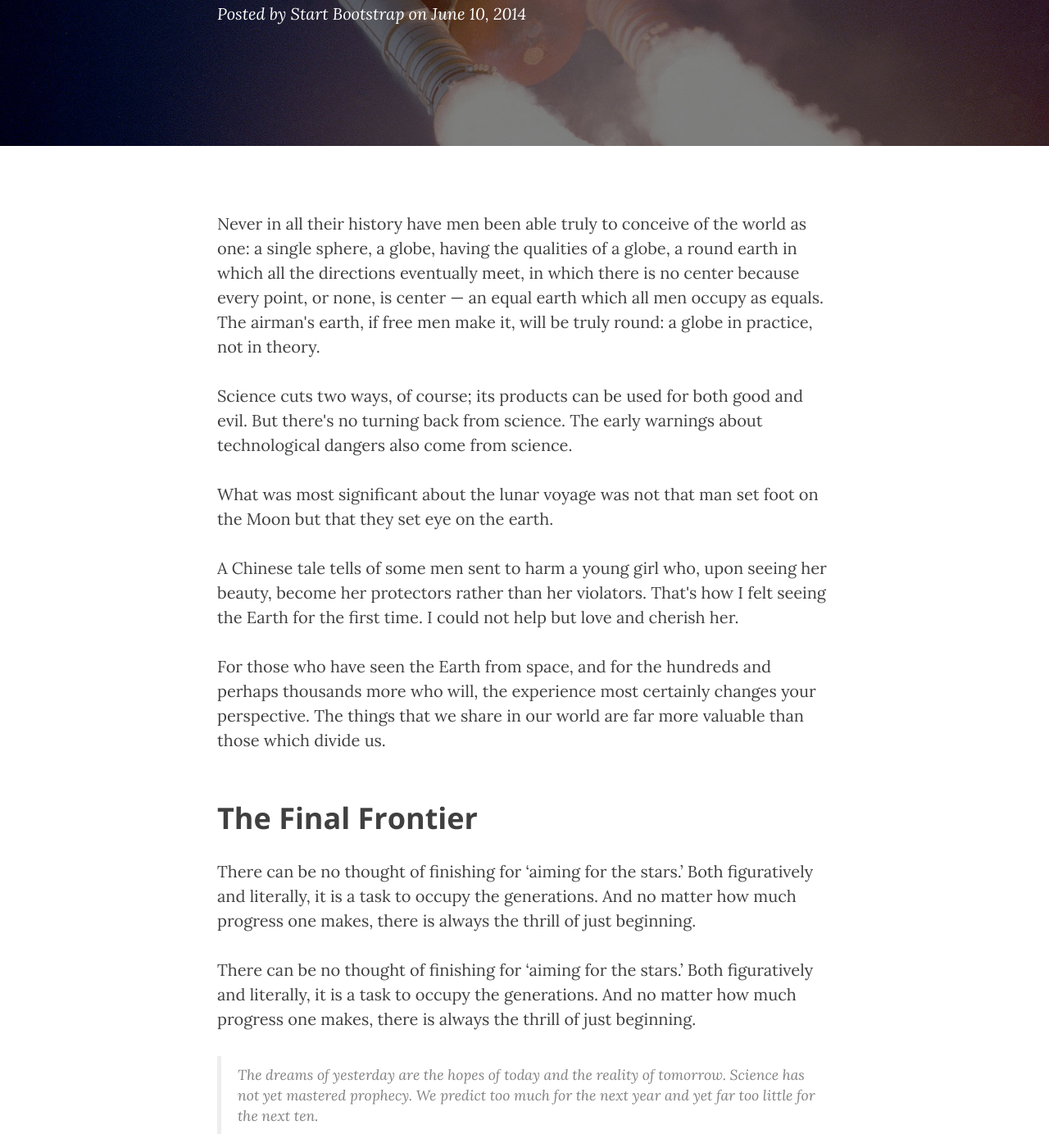
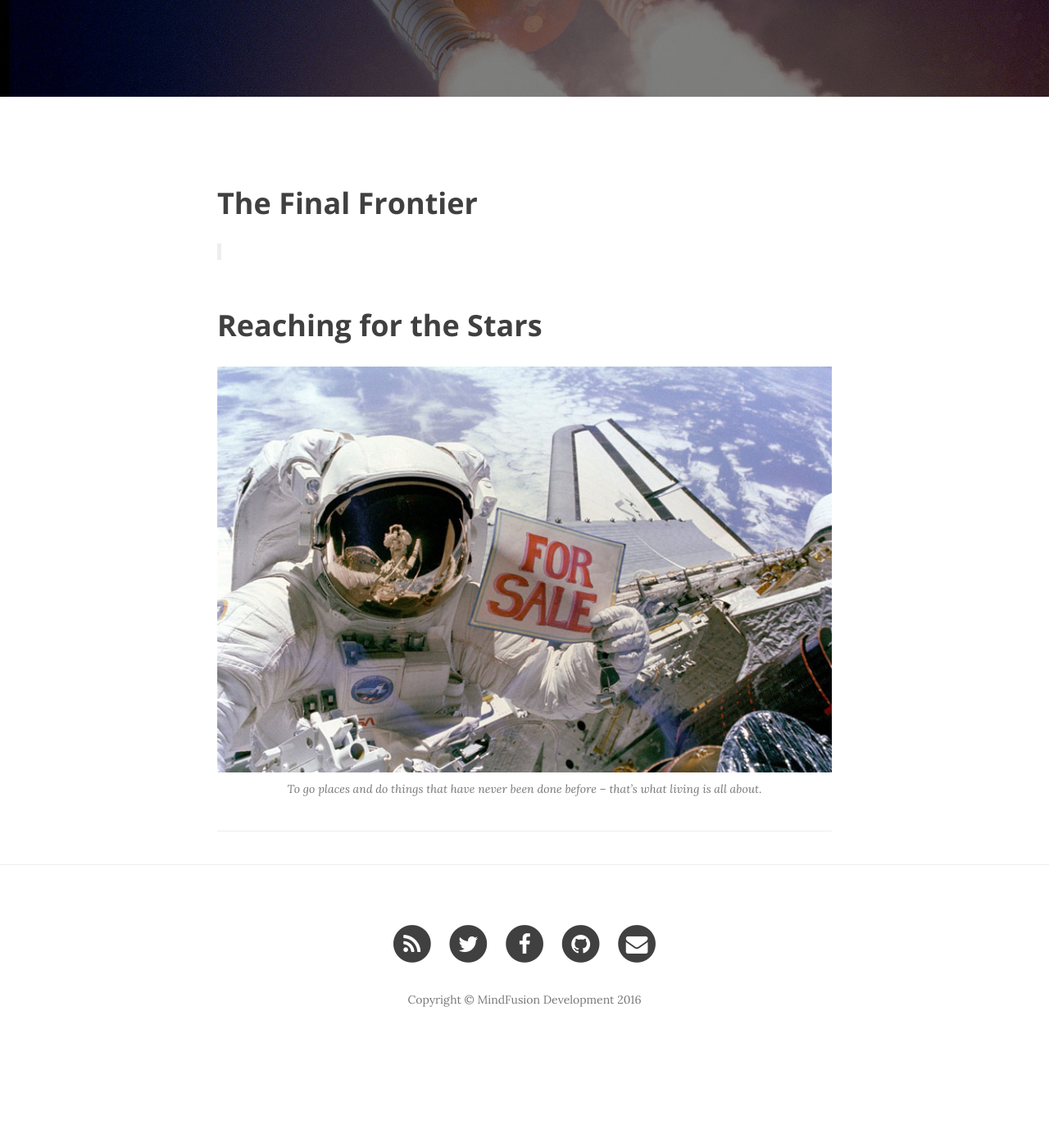
Before and after one commit to MindFusion-Hosting-Solutions/mindfusiondevelopment.github.io, a Jekyll site: the page built from _posts/2016-02-15-welcome.markdown, in a window 1280 px wide and 1400 px high, scrolled down 391 px. Shown: the whole window at 82% size. Built offline with Jekyll 4.4.1, drawn with Linux system fonts in a browser that asks for light colours; nearby versions of some CDN libraries; after the commit the page ends 1686 px from its top, so only the background shows below that; some of the changed text lies outside the part shown.

Commit message:
Welcome post added

```diff
--- a/_posts/2016-02-15-welcome.markdown
+++ b/_posts/2016-02-15-welcome.markdown
@@ -1,43 +1,43 @@
 ---
 layout:     post
-title:      "Dinosaurs are extinct today"
+title:      "Welcome"
 subtitle:   "because they lacked opposable thumbs and the brainpower to build a space program."
-date:       2014-06-10 12:00:00
-author:     "Start Bootstrap"
+date:       2016-02-15 16:00:00
+author:     "Jay Greentree President/CEO"
 header-img: "img/post-bg-01.jpg"
 ---
 
-<p>Never in all their history have men been able truly to conceive of the world as one: a single sphere, a globe, having the qualities of a globe, a round earth in which all the directions eventually meet, in which there is no center because every point, or none, is center — an equal earth which all men occupy as equals. The airman's earth, if free men make it, will be truly round: a globe in practice, not in theory.</p>
+<p></p>
 
-<p>Science cuts two ways, of course; its products can be used for both good and evil. But there's no turning back from science. The early warnings about technological dangers also come from science.</p>
+<p></p>
 
-<p>What was most significant about the lunar voyage was not that man set foot on the Moon but that they set eye on the earth.</p>
+<p></p>
 
-<p>A Chinese tale tells of some men sent to harm a young girl who, upon seeing her beauty, become her protectors rather than her violators. That's how I felt seeing the Earth for the first time. I could not help but love and cherish her.</p>
+<p></p>
 
-<p>For those who have seen the Earth from space, and for the hundreds and perhaps thousands more who will, the experience most certainly changes your perspective. The things that we share in our world are far more valuable than those which divide us.</p>
+<p></p>
 
 <h2 class="section-heading">The Final Frontier</h2>
 
-<p>There can be no thought of finishing for ‘aiming for the stars.’ Both figuratively and literally, it is a task to occupy the generations. And no matter how much progress one makes, there is always the thrill of just beginning.</p>
+<p></p>
 
-<p>There can be no thought of finishing for ‘aiming for the stars.’ Both figuratively and literally, it is a task to occupy the generations. And no matter how much progress one makes, there is always the thrill of just beginning.</p>
+<p></p>
 
-<blockquote>The dreams of yesterday are the hopes of today and the reality of tomorrow. Science has not yet mastered prophecy. We predict too much for the next year and yet far too little for the next ten.</blockquote>
+<blockquote></blockquote>
 
-<p>Spaceflights cannot be stopped. This is not the work of any one man or even a group of men. It is a historical process which mankind is carrying out in accordance with the natural laws of human development.</p>
+<p></p>
 
 <h2 class="section-heading">Reaching for the Stars</h2>
 
-<p>As we got further and further away, it [the Earth] diminished in size. Finally it shrank to the size of a marble, the most beautiful you can imagine. That beautiful, warm, living object looked so fragile, so delicate, that if you touched it with a finger it would crumble and fall apart. Seeing this has to change a man.</p>
+<p></p>
 
 <a href="#">
     <img src="{{ site.baseurl }}/img/post-sample-image.jpg" alt="Post Sample Image">
 </a>
 <span class="caption text-muted">To go places and do things that have never been done before – that’s what living is all about.</span>
 
-<p>Space, the final frontier. These are the voyages of the Starship Enterprise. Its five-year mission: to explore strange new worlds, to seek out new life and new civilizations, to boldly go where no man has gone before.</p>
+<p></p>
 
-<p>As I stand out here in the wonders of the unknown at Hadley, I sort of realize there’s a fundamental truth to our nature, Man must explore, and this is exploration at its greatest.</p>
+<p></p>
 
-<p>Placeholder text by <a href="http://spaceipsum.com/">Space Ipsum</a>. Photographs by <a href="https://www.flickr.com/photos/nasacommons/">NASA on The Commons</a>.</p>
+<p></p>
```
